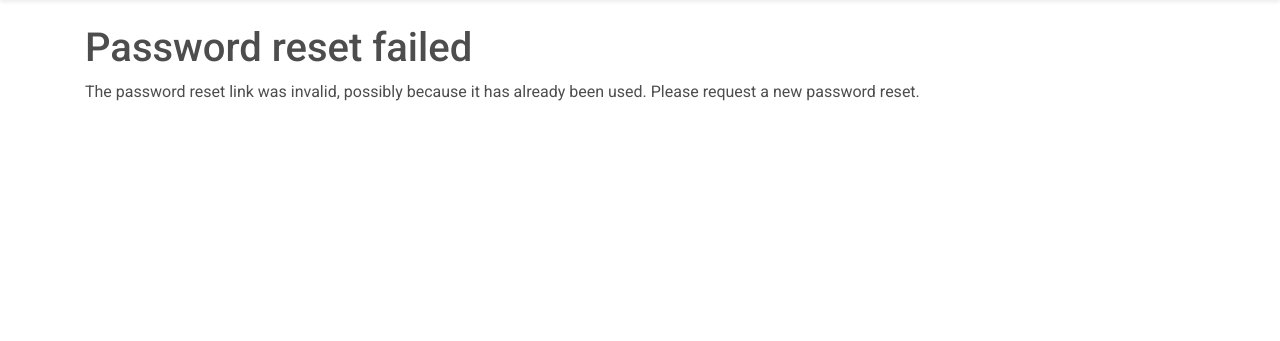
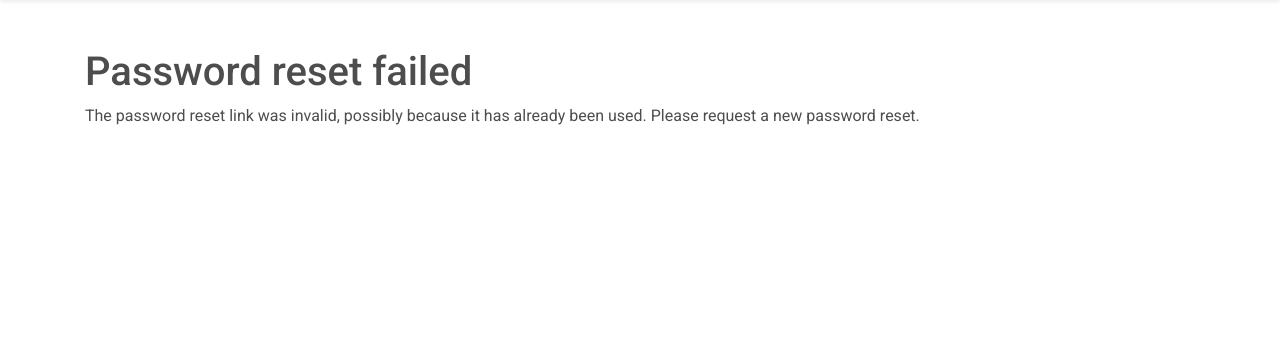
Before and after one commit to Som-Energia/somenergia-solarprosumers, a Django app: page /auth/reset/1/1/ in a window 1280 px wide. Shown: the part 79-420 px from the top of the page. Run offline with Django 3.2, Linux system fonts and the light colour scheme; parts of the project's set-up code (start-up, migrations or seed data) failed here and were passed over; some libraries are stand-ins or nearby versions.

Commit message:
styled campaign table list

```diff
--- a/somsolet/templates/somsolet/base_layout.html
+++ b/somsolet/templates/somsolet/base_layout.html
@@ -34,7 +34,7 @@
         <main role="main">
             <div class="content container">
                 <div class="row">
-                    <div class="col-md-12 pt-4">
+                    <div class="col-md-12 pt-5">
                     {% block content %}
                     {% endblock %}
                     </div>
--- a/somsolet/templates/somsolet/campaign.html
+++ b/somsolet/templates/somsolet/campaign.html
@@ -4,7 +4,7 @@
 
 {% block content %}
 	<div class="row justify-content-md-center">
-	   <div class="col-md-6 col-sm-6 table-campaign">
+	   <div class="col-12 table-campaign">
 	       {% render_table campaign %}
 	    </div>
 	</div>
```
